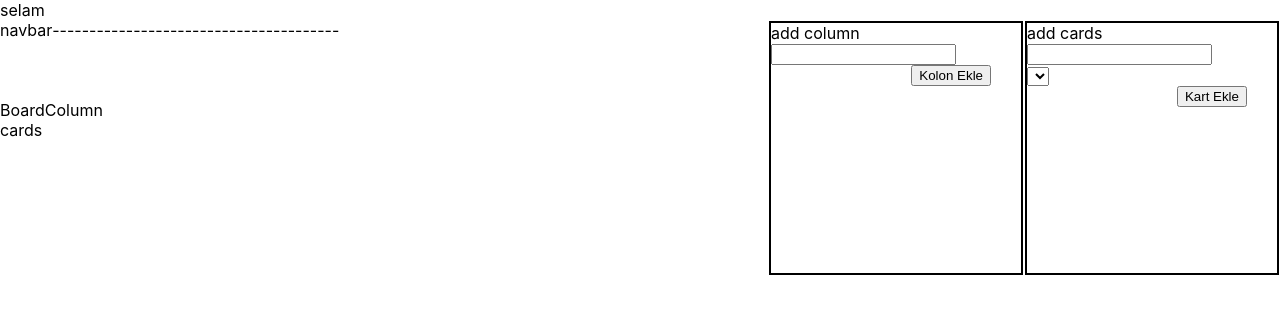
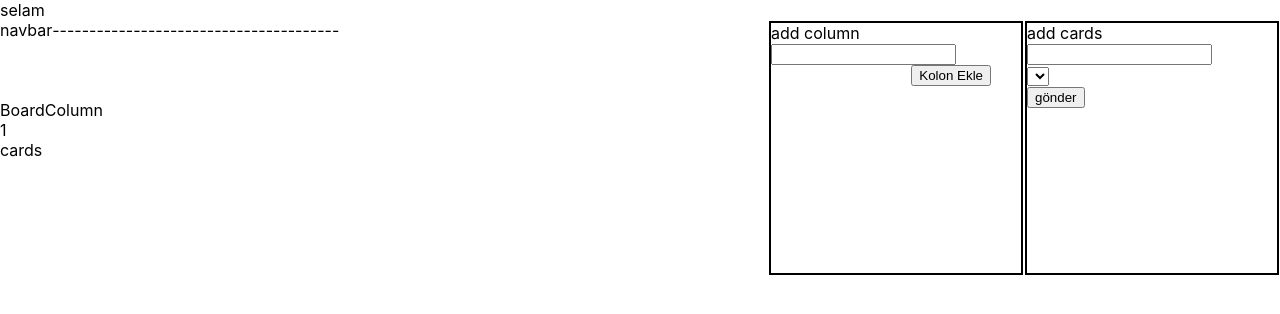
Before and after one commit to mertcancet/todo-redux, a React (Create React App) app: page / in a window 1280 px wide. Shown: the top 314 px of the page. Built offline with nearby package versions, Linux system fonts and the light colour scheme.

Commit message:
navbar completed

```diff
--- a/src/componenets/BoardColumn/boardColumn.js
+++ b/src/componenets/BoardColumn/boardColumn.js
@@ -1,15 +1,35 @@
 import React from "react";
 import Card from "./Cards/cards";
+import I from "immutable";
+import { connect } from "react-redux";
 
 class BoardColumn extends React.Component {
   render() {
     return (
       <div>
         BoardColumn
+        {this.props.columnList.map((each) => {
+          return (
+            <div className="boardColumn" key={each.get("id", Math.random())}>
+              {each.get("id", Math.random())}
+              <br />
+              {each.get("text", "")}
+            </div>
+          );
+        })}
         <Card />
       </div>
     );
   }
 }
 
-export default BoardColumn;
+function mapStateToProps(store) {
+  return {
+    columnList: store.get("columnList", I.List()),
+  };
+}
+function mapDispatchToProps() {
+  return {};
+}
+
+export default connect(mapStateToProps, mapDispatchToProps)(BoardColumn);
--- a/src/componenets/navbar/navbar.js
+++ b/src/componenets/navbar/navbar.js
@@ -10,9 +10,12 @@ class Navbar extends React.Component {
     this.state = {
       cardText: "",
       columnText: "",
+      cardColumn: "",
     };
     this.handleCardText = this.handleCardText.bind(this);
     this.handleColumnText = this.handleColumnText.bind(this);
+    this.handleSubmit = this.handleSubmit.bind(this);
+    this.handleChange = this.handleChange.bind(this);
   }
 
   handleCardText(value) {
@@ -21,8 +24,21 @@ class Navbar extends React.Component {
   handleColumnText(value) {
     this.setState({ columnText: value });
   }
+  handleChange(event) {
+    this.setState({ cardColumn: event.target.value });
+  }
+  handleSubmit(e) {
+    console.log(
+      this.props.addCard({
+        id: Math.random(),
+        cardText: this.state.cardText,
+        cardColumn: this.state.cardColumn,
+      })
+    );
+    e.preventDefault();
+  }
   render() {
-    const { cardText, columnText } = this.state;
+    const {  columnText } = this.state;
 
     return (
       <div className="navbar-wrapper">
@@ -30,29 +46,26 @@ class Navbar extends React.Component {
         <div className="cards ">
           add cards
           <br />
-          <input onChange={(e) => this.handleCardText(e.target.value)}></input>
+          <form onSubmit={this.handleSubmit}>
+            <input
+              onChange={(e) => this.handleCardText(e.target.value)}
+            ></input>
             <div>
-            <select name="" id="cars">
+              <select name="" id="" onChange={this.handleChange}>
                 {this.props.columnList.map((each) => {
                   return (
-                  <option key={each.get("id", Math.random())}>
+                    <option
+                      key={each.get("id", Math.random())}
+                      value={each.get("text")}
+                    >
                       {each.get("text", "gelmedi")}
                     </option>
                   );
                 })}
               </select>
             </div>
-          <button
-            className="add-cards btn"
-            onClick={() =>
-              this.props.addCard({
-                id: Math.random(),
-                cardHeader: cardText,
-              })
-            }
-          >
-            Kart Ekle
-          </button>
+            <input type="submit" value="gönder" />
+          </form>
         </div>
         ---------------------------------------
         <div className="colomn ">
--- a/src/redux/reducer.js
+++ b/src/redux/reducer.js
@@ -2,7 +2,7 @@ import I from "immutable";
 
 const initialStore = I.fromJS({
   columnList: [{ id: 1, text: "" }],
-  cardText: "",
+  cardList: [{ id: 1, cardText: "", cardColumn: "" }],
 });
 
 export default function reducer(store = initialStore, action) {
@@ -16,7 +16,11 @@ export default function reducer(store = initialStore, action) {
       );
 
     case "ADD_CARD":
-      return console.log("card eklendi");
+      return store.set(
+        "cardList",
+        store.get("cardList", I.List()).unshift(data)
+      );
+
     default:
       return store;
   }
```
Lines whose indentation alone changed are shown as unchanged.
